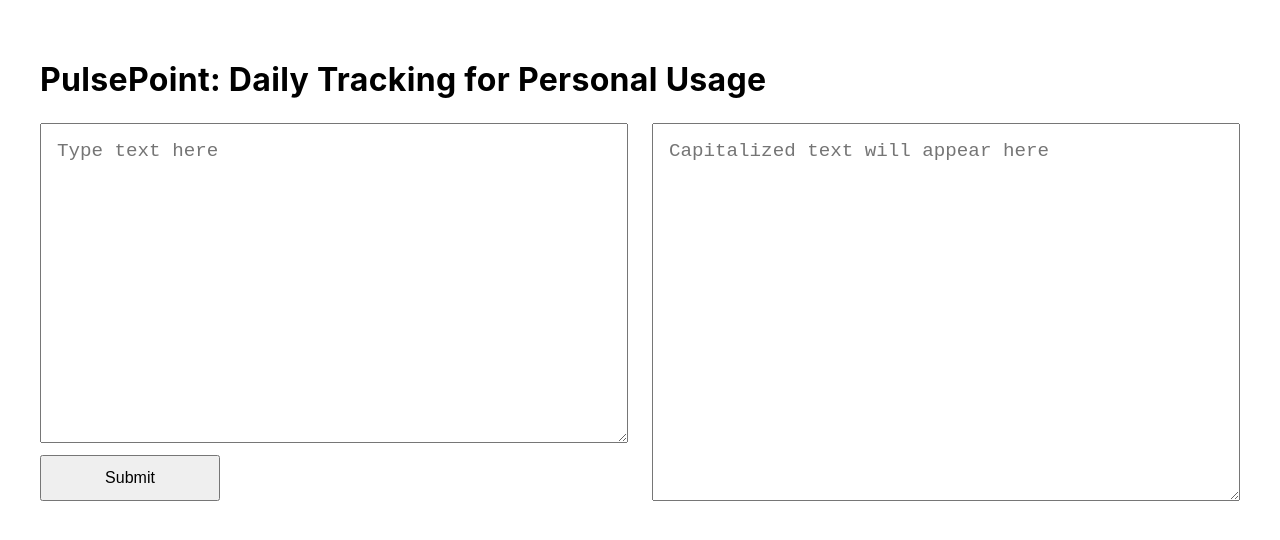
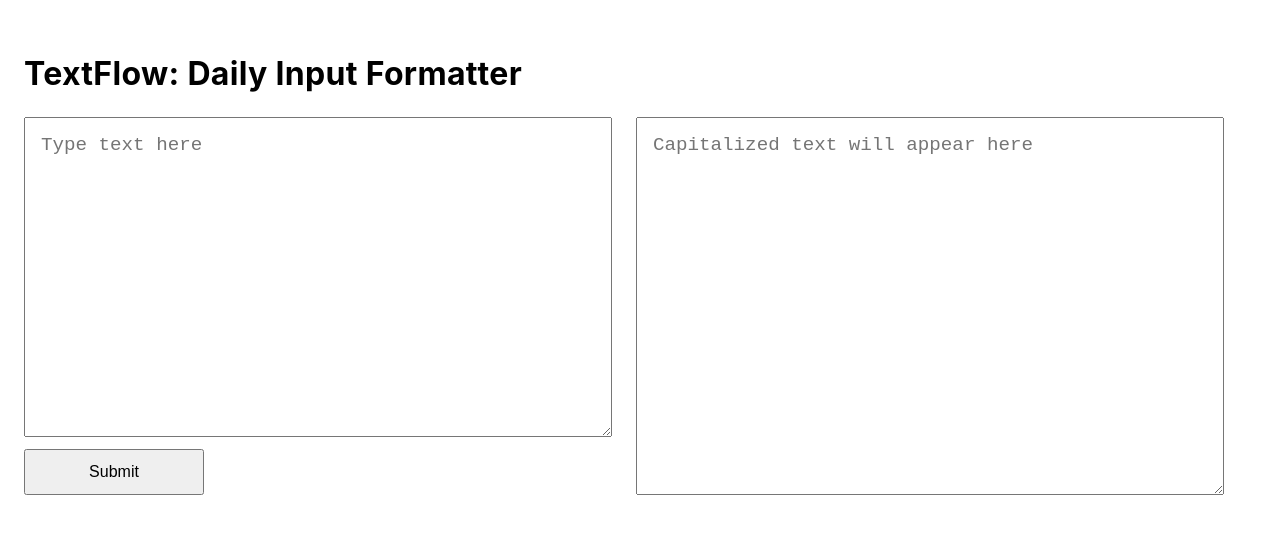
Before and after one commit to kinjalroyofficial-bit/test-codex, a React (Create React App) app: page / in a window 1280 px wide. Shown: the part 120-660 px from the top of the page. Built offline with nearby package versions, Linux system fonts and the light colour scheme.

Commit message:
Text Flow Title updated

```diff
--- a/src/App.js
+++ b/src/App.js
@@ -13,11 +13,11 @@ function App() {
     <div
       style={{
         minHeight: "100vh",
-        padding: "24px",
+        padding: "12px 24px 24px",
         boxSizing: "border-box",
         display: "flex",
         alignItems: "center",
-        justifyContent: "center",
+        justifyContent: "flex-start",
       }}
     >
       <div
@@ -37,7 +37,7 @@ function App() {
             letterSpacing: "0.01em",
           }}
         >
-          PulsePoint: Daily Tracking for Personal Usage
+          TextFlow: Daily Input Formatter
         </h1>
         <form
           onSubmit={handleSubmit}
```
